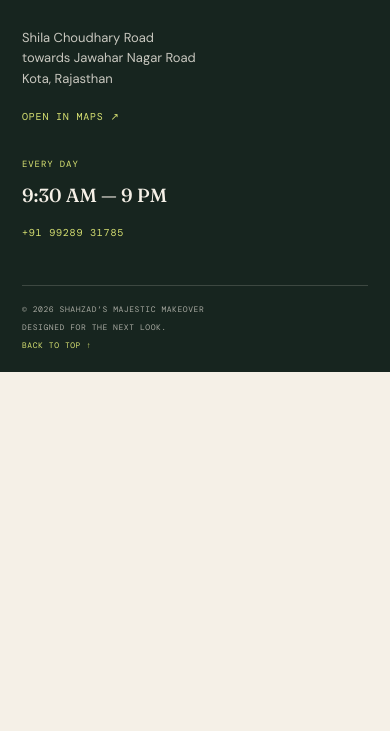
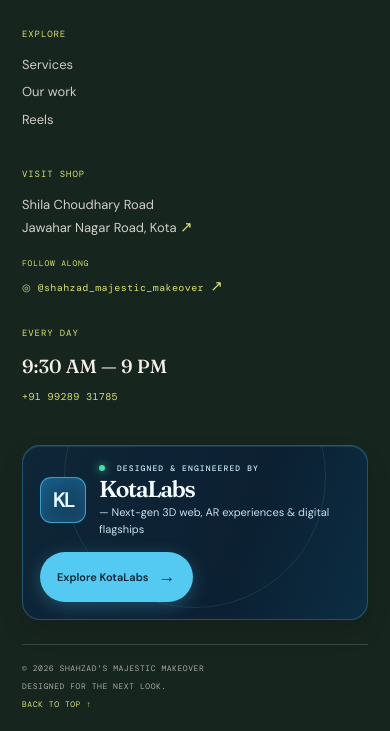
Before and after one commit to KotaLabs-Kota/Shahzad-Salon-, a website built with Vite: page index.html in a window 390 px wide. Shown: the part 7835-8566 px from the top of the page. Before the commit the page ends 8207 px from the top, so only its background shows below. Built offline with nearby package versions, Linux system fonts and the light colour scheme.

Commit message:
Enhance footer links and KotaLabs credit card
Co-authored-by: arena-agent <297053741+arena-agent@users.noreply.github.com>

```diff
--- a/index.html
+++ b/index.html
@@ -259,9 +259,13 @@
       <footer class="site-footer">
         <div class="footer-main">
           <a class="brand footer-brand" href="#top"><span class="brand-mark">S</span><span class="brand-copy"><strong>SHAHZAD'S</strong><small>MAJESTIC MAKEOVER · KOTA</small></span></a>
-          <div class="footer-address"><p>Shila Choudhary Road<br />towards Jawahar Nagar Road<br />Kota, Rajasthan</p><a target="_blank" rel="noreferrer" href="https://www.google.com/maps/search/?api=1&query=Shila+Choudhary+Road+to+Jawahar+Nagar+Road%2C+Kota%2C+Rajasthan">Open in Maps ↗</a></div>
+          <div class="footer-explore"><p>EXPLORE</p><a href="#services">Services</a><a href="#work">Our work</a><a href="#reels">Reels</a></div>
+          <div class="footer-visit"><p>VISIT SHOP</p><a class="footer-location" target="_blank" rel="noreferrer" href="https://www.google.com/maps/search/?api=1&query=Shila+Choudhary+Road+to+Jawahar+Nagar+Road%2C+Kota%2C+Rajasthan">Shila Choudhary Road<br />Jawahar Nagar Road, Kota <span>↗</span></a><p class="follow-label">FOLLOW ALONG</p><a class="instagram-link" target="_blank" rel="noreferrer" href="https://www.instagram.com/shahzad_majestic_makeover/">◎ @shahzad_majestic_makeover <span>↗</span></a></div>
           <div class="footer-hours"><p>EVERY DAY</p><strong>9:30 AM — 9 PM</strong><a href="tel:+919928931785">+91 99289 31785</a></div>
         </div>
+        <a class="kotalabs-card" href="https://kotalabs.in" target="_blank" rel="noreferrer" aria-label="Explore KotaLabs">
+          <span class="kotalabs-mark">KL</span><span class="kotalabs-copy"><small><i></i> Designed & engineered by</small><strong>KotaLabs</strong><em>— Next-gen 3D web, AR experiences & digital flagships</em></span><span class="kotalabs-cta">Explore KotaLabs <b>→</b></span>
+        </a>
         <div class="footer-bottom"><span>© <span id="year"></span> Shahzad’s Majestic Makeover</span><span>Designed for the next look.</span><a href="#top">Back to top ↑</a></div>
       </footer>
     </div>
--- a/styles.css
+++ b/styles.css
@@ -40,11 +40,11 @@ a:focus-visible, button:focus-visible, input:focus-visible, select:focus-visible
 .desktop-nav a:hover:after, .desktop-nav a.is-active:after { width: 100%; }
 .desktop-nav a.is-active { color: var(--terracotta); }
 .header-status { display: inline-flex; align-items: center; gap: 7px; margin-right: 16px; color: var(--ink-soft); font: 9px var(--mono); letter-spacing: .05em; white-space: nowrap; }
-.header-status > span { width: 7px; height: 7px; border-radius: 50%; background: var(--terracotta); box-shadow: 0 0 0 4px rgba(189,93,65,.13); animation: statusPulse 2.5s ease-in-out infinite; }
+.header-status > span { width: 7px; height: 7px; border-radius: 50%; background: #48d49d; box-shadow: 0 0 0 4px rgba(72,212,157,.13); animation: statusPulse 2.5s ease-in-out infinite; }
 .header-book { color: var(--paper); background: var(--ink); padding: 12px 16px; font-size: 12px; font-weight: 500; transition: background .2s, transform .2s; }
 .header-book span { margin-left: 7px; color: var(--lime); }
 .header-book:hover { background: var(--terracotta); transform: translateY(-2px); }
-@keyframes statusPulse { 50% { box-shadow: 0 0 0 6px rgba(189,93,65,.04); } }
+@keyframes statusPulse { 50% { box-shadow: 0 0 0 6px rgba(72,212,157,.04); } }
 .menu-toggle, .mobile-menu { display: none; }
 
 .hero { color: var(--paper); height: min(740px, calc(100vh - 88px)); min-height: 580px; position: relative; isolation: isolate; padding: clamp(38px, 7vw, 110px) clamp(22px, 9.5vw, 146px); display: flex; align-items: center; }
@@ -280,13 +280,30 @@ h1 em, h2 em { font-weight: 500; color: var(--lime); }
 .stage-arrow:hover { color: #26362d; background: #dfe876; }
 
 .site-footer { background: #17251f; color: var(--paper); padding: 53px clamp(22px, 5.2vw, 80px) 22px; }
-.footer-main { display: grid; grid-template-columns: 1.3fr 1fr 1fr; gap: 45px; padding-bottom: 57px; }
+.footer-main { display: grid; grid-template-columns: 1.35fr .62fr 1.2fr .9fr; gap: clamp(28px, 4.3vw, 72px); padding-bottom: 52px; }
+.footer-brand { align-self: start; }
 .footer-brand .brand-mark { color: var(--ink); background: var(--lime); }
 .footer-brand .brand-copy strong { color: var(--paper); }
-.footer-address p, .footer-hours p { margin: 0 0 13px; color: rgba(245,240,231,.8); font-size: 13px; line-height: 1.6; }
-.footer-address a, .footer-hours a { color: var(--lime); font: 10px var(--mono); letter-spacing: .08em; text-transform: uppercase; }
-.footer-hours p { color: var(--lime); font: 9px var(--mono); letter-spacing: .1em; }
-.footer-hours strong { display: block; margin: 0 0 12px; font: 500 19px var(--serif); }
+.footer-explore, .footer-visit, .footer-hours { display: flex; flex-direction: column; align-items: flex-start; }
+.footer-explore > p, .footer-visit > p, .footer-hours > p { margin: 0 0 15px; color: var(--lime); font: 9px var(--mono); letter-spacing: .1em; }
+.footer-explore a { margin-bottom: 8px; color: rgba(245,240,231,.82); font-size: 13px; transition: color .2s, transform .2s; }
+.footer-explore a:hover { color: var(--lime); transform: translateX(3px); }
+.footer-location { margin-bottom: 19px; color: rgba(245,240,231,.84); font-size: 13px; line-height: 1.58; }
+.footer-location span, .instagram-link span { color: var(--lime); font-size: 15px; }
+.footer-visit .follow-label { margin: 0 0 8px; color: var(--lime); font: 8px var(--mono); letter-spacing: .1em; }
+.instagram-link, .footer-hours a { color: var(--lime); font: 10px var(--mono); letter-spacing: .04em; overflow-wrap: anywhere; }
+.footer-hours strong { display: block; margin: 0 0 12px; color: var(--paper); font: 500 19px var(--serif); }
+.kotalabs-card { position: relative; display: grid; grid-template-columns: auto minmax(0, 1fr) auto; align-items: center; gap: 20px; overflow: hidden; margin: 0 0 24px; padding: 19px 25px; border: 1px solid rgba(79,188,237,.31); border-radius: 26px; background: linear-gradient(110deg, #0e2637, #0c2032 64%, #0c2d43); box-shadow: inset 0 1px 0 rgba(112,212,255,.14), 0 12px 25px rgba(4,12,10,.12); transition: transform .25s var(--ease), border-color .25s; }
+.kotalabs-card:before { content: ""; position: absolute; top: -100px; right: 12%; width: 260px; height: 260px; border: 1px solid rgba(91,203,250,.12); border-radius: 50%; }
+.kotalabs-card:hover { border-color: rgba(91,203,250,.65); transform: translateY(-3px); }
+.kotalabs-mark { position: relative; z-index: 1; display: grid; place-items: center; width: 53px; height: 53px; border: 1px solid rgba(91,203,250,.65); border-radius: 13px; background: linear-gradient(145deg, #135780, #143b59); box-shadow: inset 0 0 16px rgba(89,204,255,.13); color: #e7f9ff; font: 600 24px/1 var(--sans); letter-spacing: -.1em; }
+.kotalabs-copy { position: relative; z-index: 1; min-width: 0; display: flex; flex-wrap: wrap; align-items: baseline; gap: 0 8px; }
+.kotalabs-copy small { flex-basis: 100%; margin-bottom: 2px; color: #c6e8f6; font: 500 8px var(--mono); letter-spacing: .14em; text-transform: uppercase; }
+.kotalabs-copy small i { display: inline-block; width: 6px; height: 6px; margin-right: 6px; border-radius: 50%; background: #45dfa8; box-shadow: 0 0 8px rgba(69,223,168,.9); }
+.kotalabs-copy strong { color: #f2fbff; font: 600 clamp(21px, 2.3vw, 28px)/1 var(--serif); letter-spacing: -.06em; }
+.kotalabs-copy em { color: #c7e0ec; font-size: clamp(11px, 1.2vw, 14px); font-style: normal; }
+.kotalabs-cta { position: relative; z-index: 1; display: inline-flex; align-items: center; gap: 10px; padding: 12px 17px; border-radius: 999px; background: #54c9f2; color: #0a2637; font-size: 11px; font-weight: 600; white-space: nowrap; box-shadow: 0 4px 17px rgba(84,201,242,.27); }
+.kotalabs-cta b { font-size: 17px; font-weight: 400; }
 .footer-bottom { padding-top: 18px; border-top: 1px solid rgba(245,240,231,.17); display: flex; justify-content: space-between; gap: 20px; color: rgba(245,240,231,.65); font: 9px var(--mono); letter-spacing: .07em; text-transform: uppercase; }
 .footer-bottom a { color: var(--lime); }
 
@@ -364,6 +381,12 @@ h1 em, h2 em { font-weight: 500; color: var(--lime); }
   .booking { display: block; padding: 75px 22px; }
   .booking-form { margin-top: 50px; }
   .footer-main { grid-template-columns: 1fr; gap: 31px; padding-bottom: 42px; }
+  .kotalabs-card { grid-template-columns: 46px minmax(0, 1fr); gap: 13px; padding: 17px; border-radius: 18px; }
+  .kotalabs-mark { width: 46px; height: 46px; border-radius: 11px; font-size: 21px; }
+  .kotalabs-copy { gap: 3px 6px; }
+  .kotalabs-copy strong { font-size: 23px; }
+  .kotalabs-copy em { flex-basis: 100%; font-size: 11px; }
+  .kotalabs-cta { grid-column: 1 / -1; justify-self: start; margin-top: 2px; }
   .footer-bottom { align-items: flex-start; flex-direction: column; gap: 8px; }
   .announcement { padding: 11px 0; }
   .announcement p { text-align: left; padding-left: 0; font-size: 8px; animation: ticker 18s linear infinite; width: max-content; }
```
